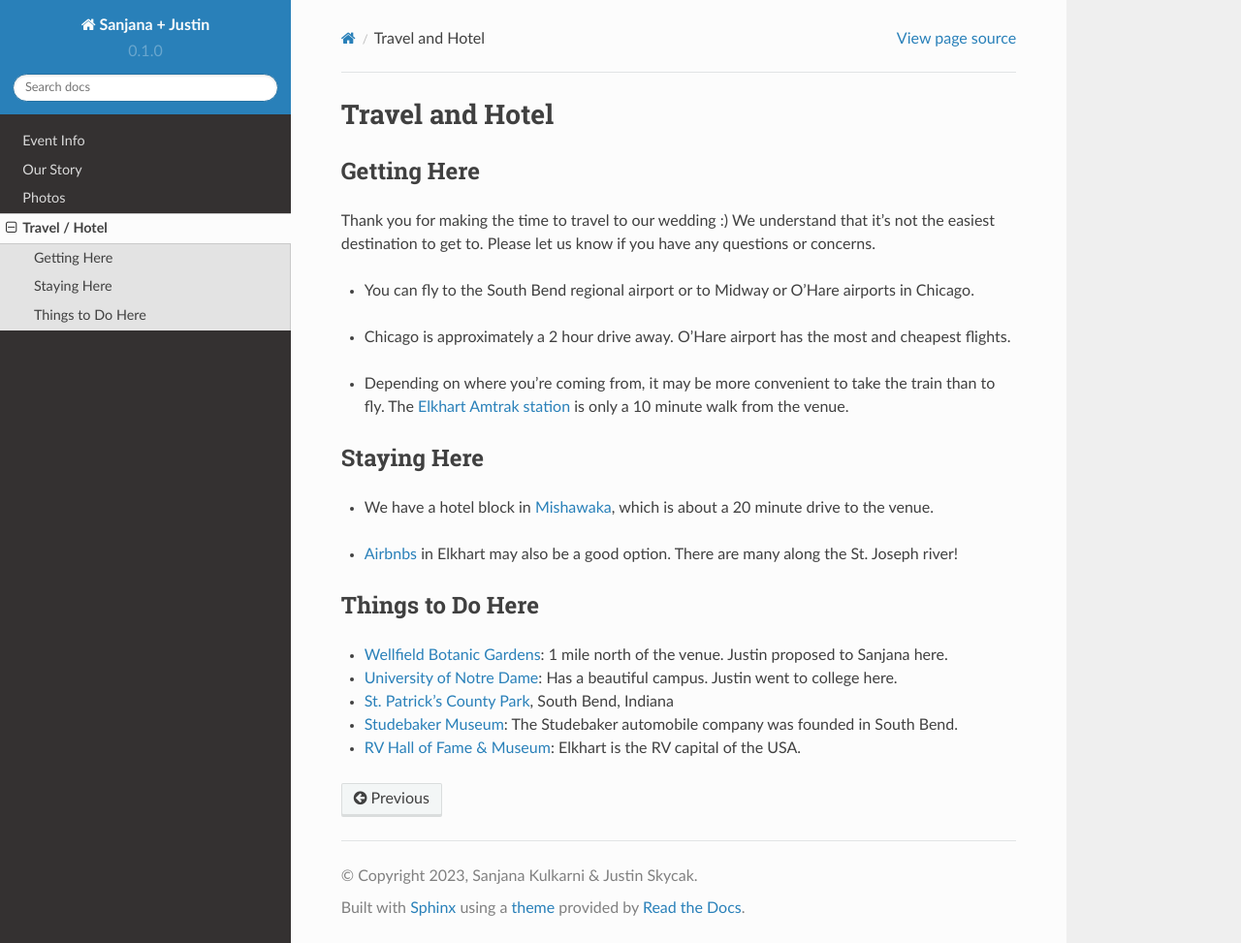
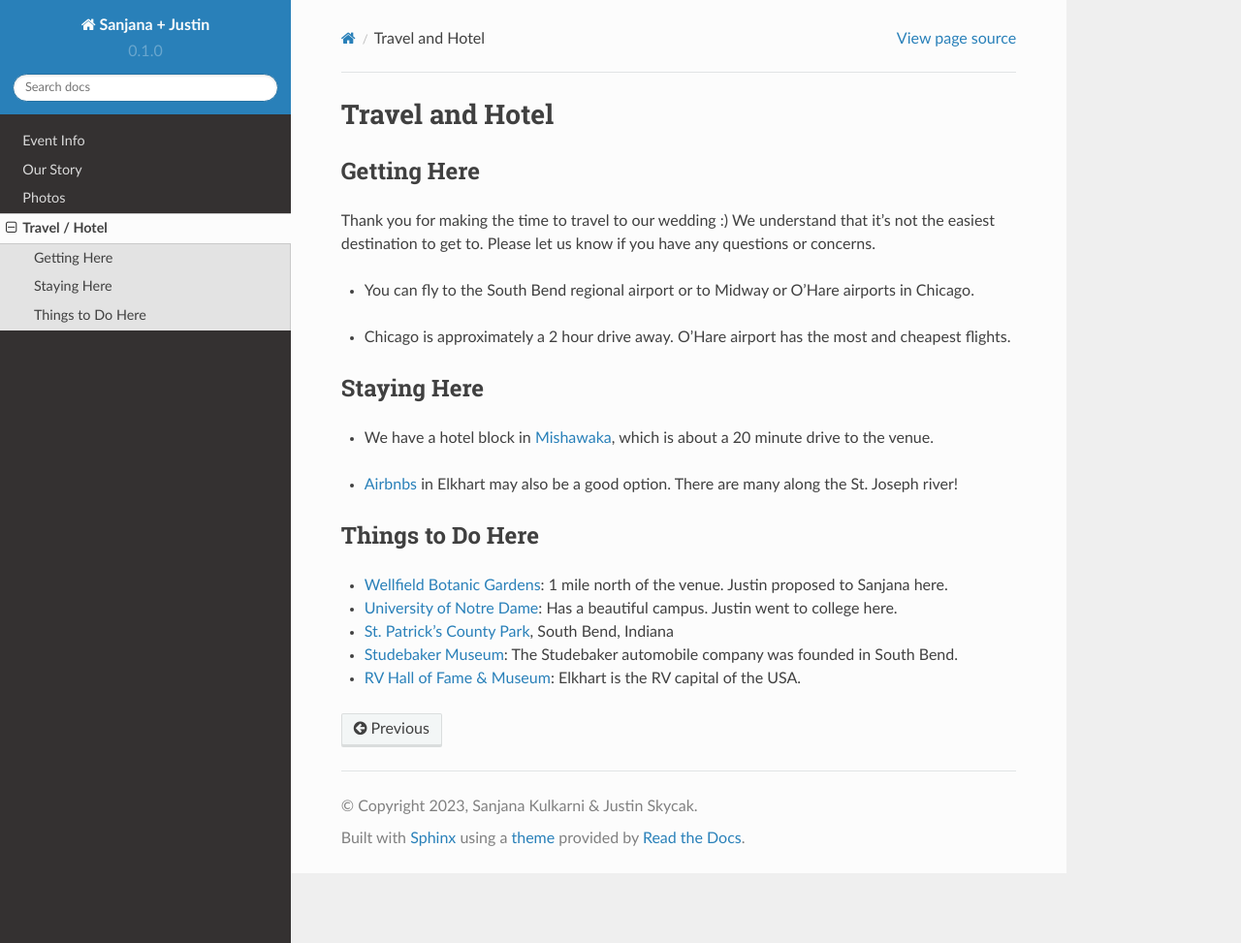
Before and after one commit to jpskycak/wedding, a Sphinx documentation site: the page built from docs/source/hotel.rst, in a window 1280 px wide and 973 px high. Shown: the whole window at 97% size. Built offline with Sphinx 7.4.7 and the Read the Docs theme 2.0.0, drawn with Linux system fonts in a browser that asks for light colours.

Commit message:
Update hotel.rst

```diff
--- a/docs/source/hotel.rst
+++ b/docs/source/hotel.rst
@@ -10,9 +10,6 @@ Thank you for making the time to travel to our wedding :) We understand that it'
 \
 
 * Chicago is approximately a 2 hour drive away. O'Hare airport has the most and cheapest flights.
-\
-
-* Depending on where you're coming from, it may be more convenient to take the train than to fly. The `Elkhart Amtrak station <https://www.amtrak.com/stations/ekh>`_ is only a 10 minute walk from the venue.
 \
 
 Staying Here
```
